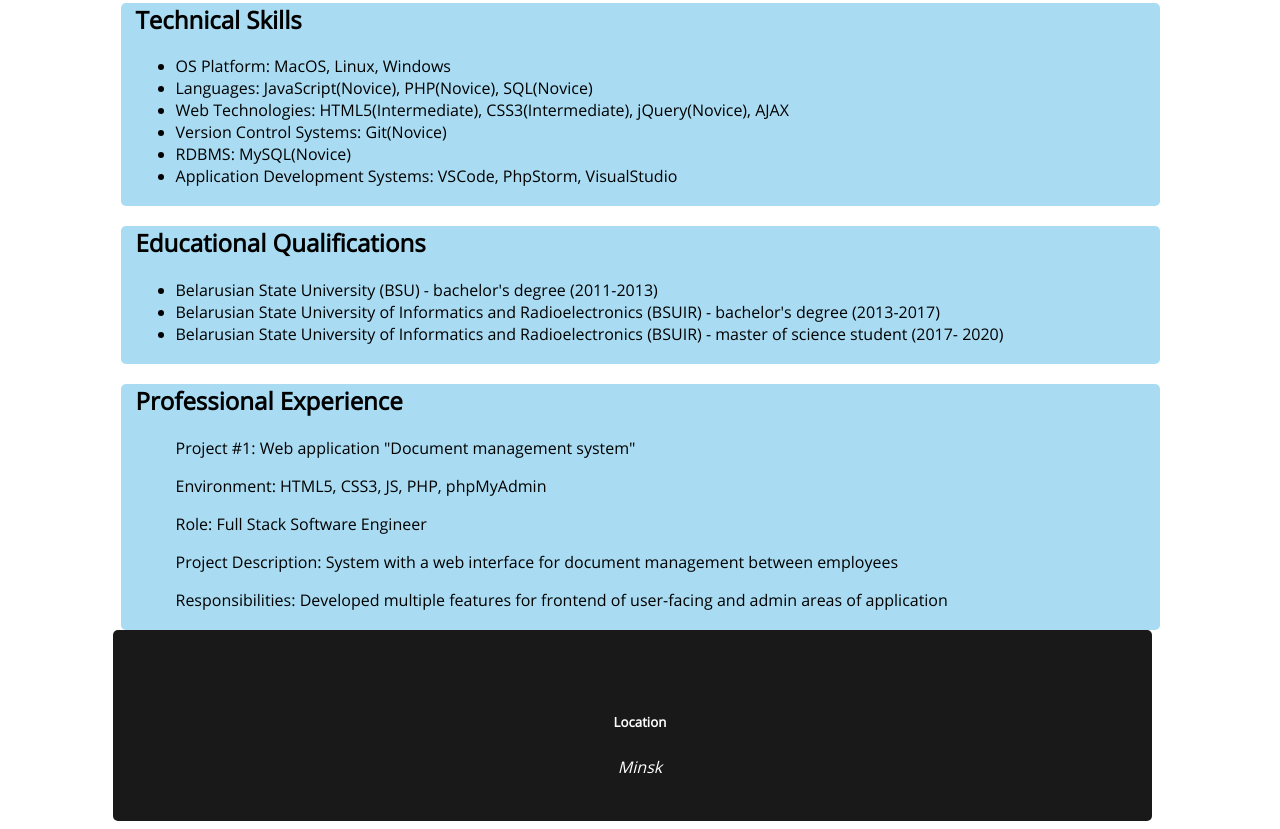
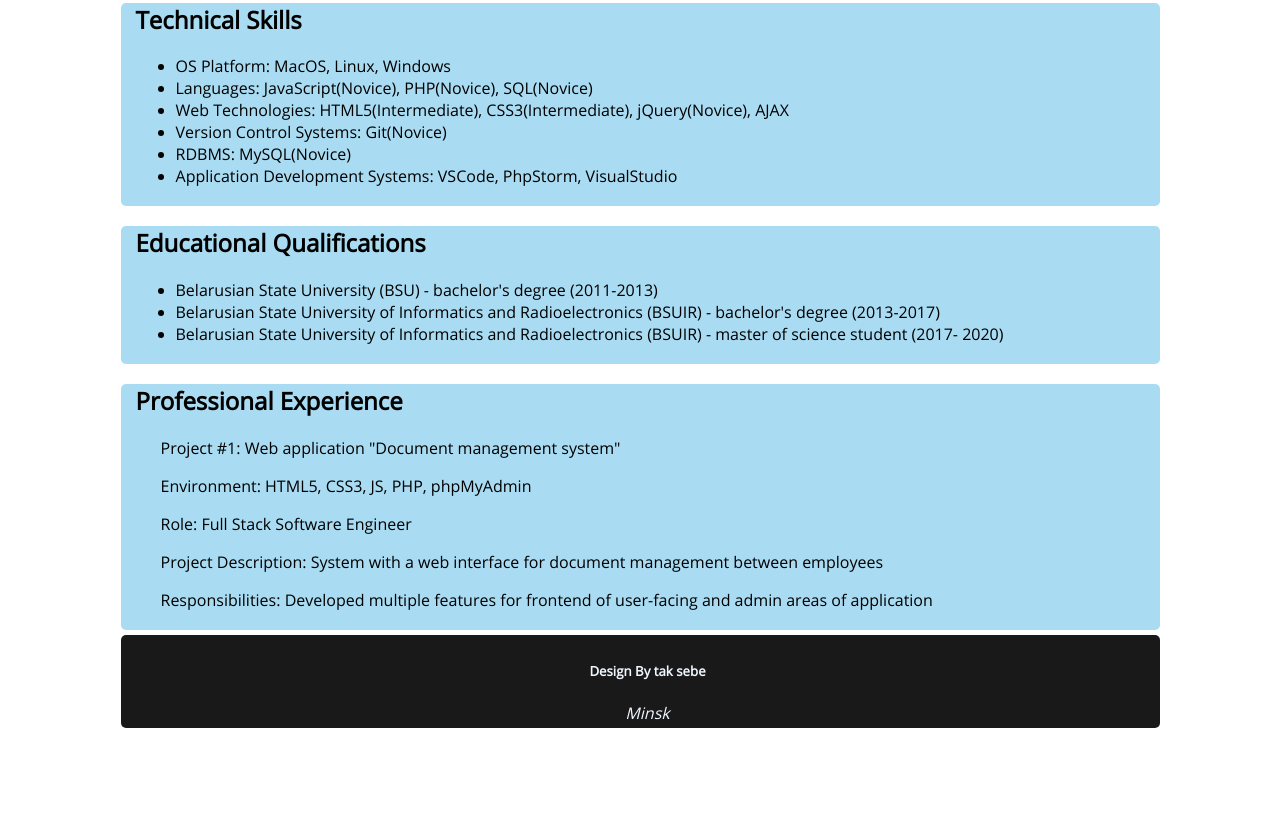
Before and after one commit to vireah/rsschool-2019Q1-cv, a plain HTML site: page index.html in a window 1280 px wide. Shown: the part 542-1371 px from the top of the page. After the commit the page ends 1278 px from the top, so only its background shows below. Drawn offline with Linux system fonts and the light colour scheme.

Commit message:
style: fix padding

```diff
--- a/assets/css/style.css
+++ b/assets/css/style.css
@@ -14,21 +14,26 @@ article {
     width: 1024px;
     border-radius: 5px;
     background-color: #a9dcf2;
+    margin-bottom: 5px;
+}
+p {
+    padding-left: 25px;
+}
+.footer {
+    padding-top: 5px;
 }
 
-.footer {
+footer {
     margin: 0 auto;
-    margin-left: 105px;
+    padding-left: 15px;
+    padding-bottom: 3px;
+    width: 1024px;
+    height: 90px;
     border-radius: 5px;
+    background-color: #191919;
     text-align: center;
-    padding-top: 61px;
-    padding-left: 15px;
-    width: 1024px;
-    height: 130px;
-    background-color: #191919;
+    color: aliceblue;
     font-size: 16px;
     font-family: "Open Sans";
-    color: #FFFFFF;
-    line-height: 1.5;
-    text-align: center;
+    flex: 0 0 auto;
 }
--- a/index.html
+++ b/index.html
@@ -9,8 +9,7 @@
     <article class="post">
         <h1>Dmitry Komar Belarus, Minsk +375 33 387 91 92</h1>
         <img src="assets/images/7606++.jpg" width="100" height="100" alt="photo_job_seeker">
-        <p>I attend english classes, learn at codeacademy and other internet resources.
-        Eager to learn and practice new skills. Being responsible, patient and punctual makes me a good candidate for a position.</p>
+        <p>I attend english classes, learn at codeacademy and other internet resources. Eager to learn and practice new skills. Being responsible, patient and punctual makes me a good candidate for a position.</p>
     </article>
     <article class="post">
         <h1>Summary</h1>
@@ -46,20 +45,16 @@
     </article>
     <article class="post">
         <h1>Professional Experience</h1>
-        <ul>
         <p>Project #1: Web application "Document management system"</p>
         <p>Environment: HTML5, CSS3, JS, PHP, phpMyAdmin</p>
         <p>Role: Full Stack Software Engineer</p>
         <p>Project Description: System with a web interface for document management between employees</p>
         <p>Responsibilities: Developed multiple features for frontend of user-facing and admin areas of application</p>
-        </ul>
     </article>
     <footer>
-        <div class="footer-content">
-            <div class="footer">
-                <h5>Location</h5>
-                <address> Minsk</address>
-            </div>
+        <div class="footer">
+            <h5>Design By tak sebe</h5>
+            <address> Minsk</address>
         </div>
     </footer>
 </body>
```
